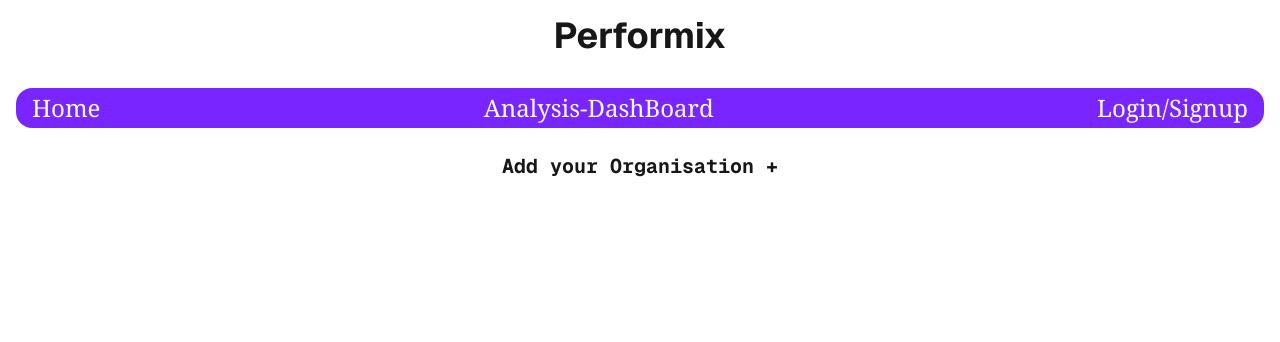
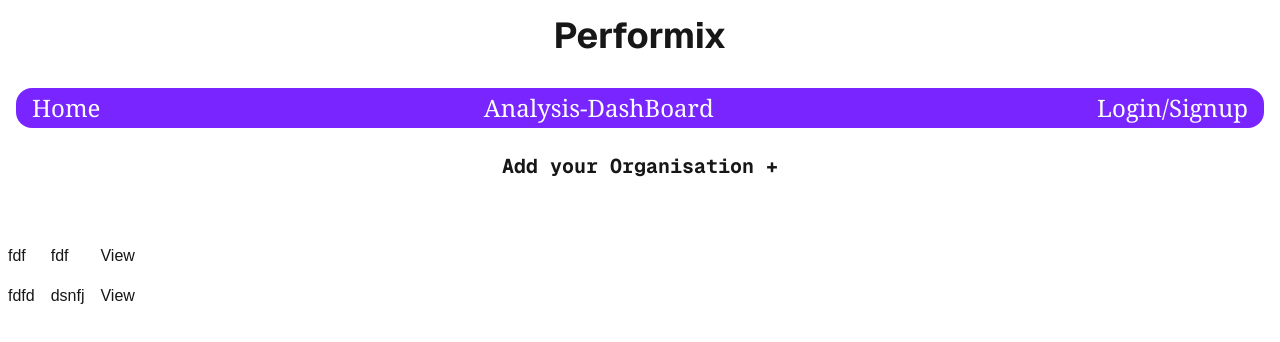
Before and after one commit to davidvensilinr/Performix, a Next.js app in the folder frontend/: page /pages/analysis in a window 1280 px wide. Shown: the top 342 px of the page. Built offline with nearby package versions, Linux system fonts and the light colour scheme.

Commit message:
table objects and passing values using mapping

```diff
--- /dev/null
+++ b/frontend/app/components/org.tsx
@@ -0,0 +1,13 @@
+type props={
+    name:string;
+    managed_by:string;
+}
+export default function Org({name,managed_by}:props){
+    return(
+        <tr>
+            <td className="px-2 py-2">{name} </td>
+            <td className="px-2 py-2"> {managed_by}</td>
+            <td className="px-2 py-2 bg-white rounded-3xl hover:bg-gray-200"><button>View</button></td>
+        </tr>
+    )
+}
--- a/frontend/app/pages/analysis/page.tsx
+++ b/frontend/app/pages/analysis/page.tsx
@@ -1,11 +1,24 @@
 import Navbar from "@/app/components/Navbar"
+import Org from "@/app/components/org"
 export default function Analysis(){
+    const data =[
+        {id:1,name:"fdf",managed_by:"fdf"},
+        {id:2,name:"fdfd",managed_by:"dsnfj"}
+    ];
     return(
         <div>
         <Navbar/>
         <div className="flex flex-col items-center justify-center gap-4">
         <button className="bg-white w-1/2 h-1/2 rounded-full font-mono font-bold hover:bg-gray-300 transition duration-500 p-2 text-xl">Add your Organisation +</button>
         <h1 className=" text-white font-serif font-bold text-2xl w-full text-center">Select to View Analysis of your Organisation</h1></div>
+        <table>
+            <tbody>
+            {data.map(d=>(
+                <Org key={d.id} name={d.name} managed_by={d.managed_by}/>
+            ))}
+
+            </tbody>
+        </table>
         </div>
     );
 }
```
